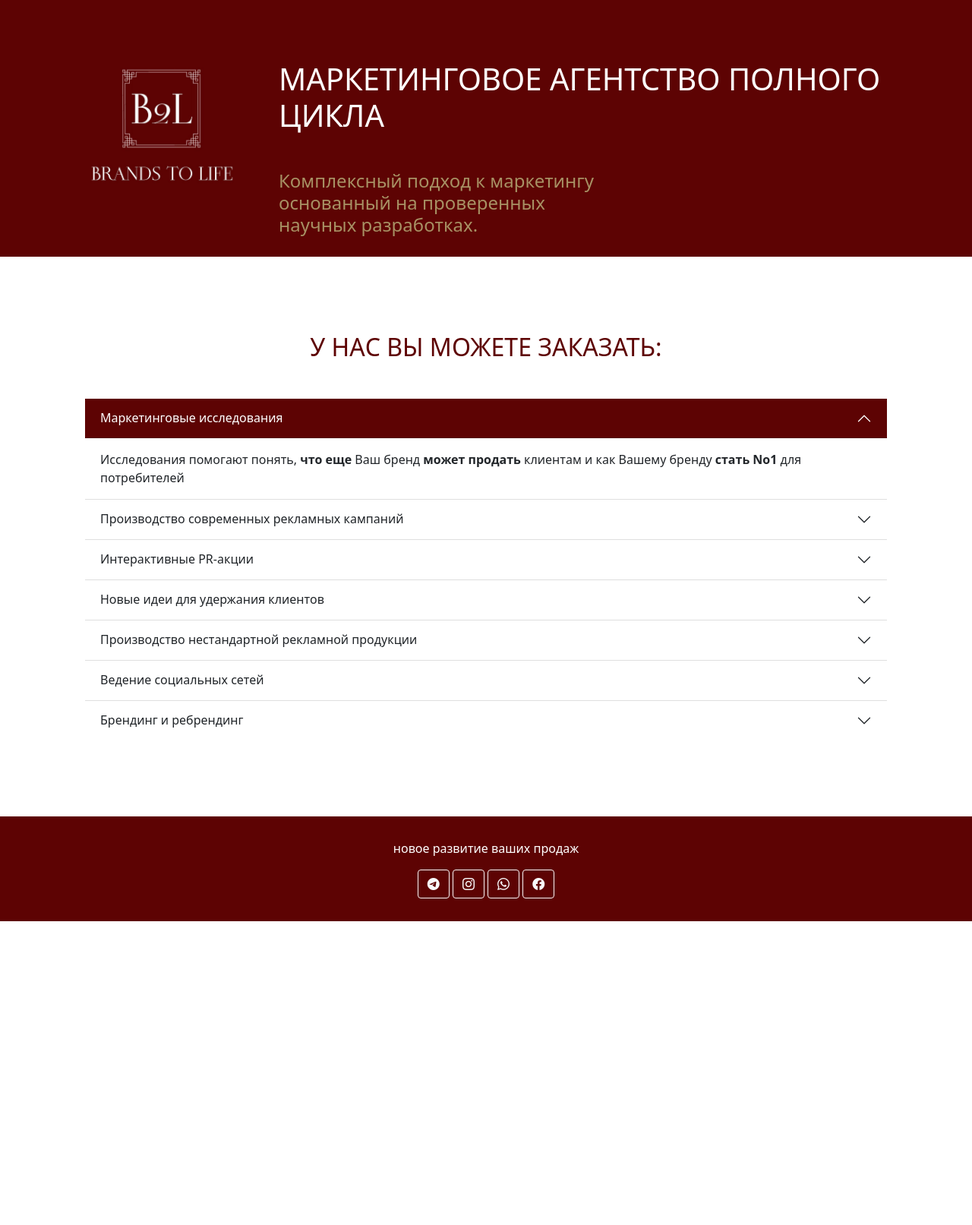
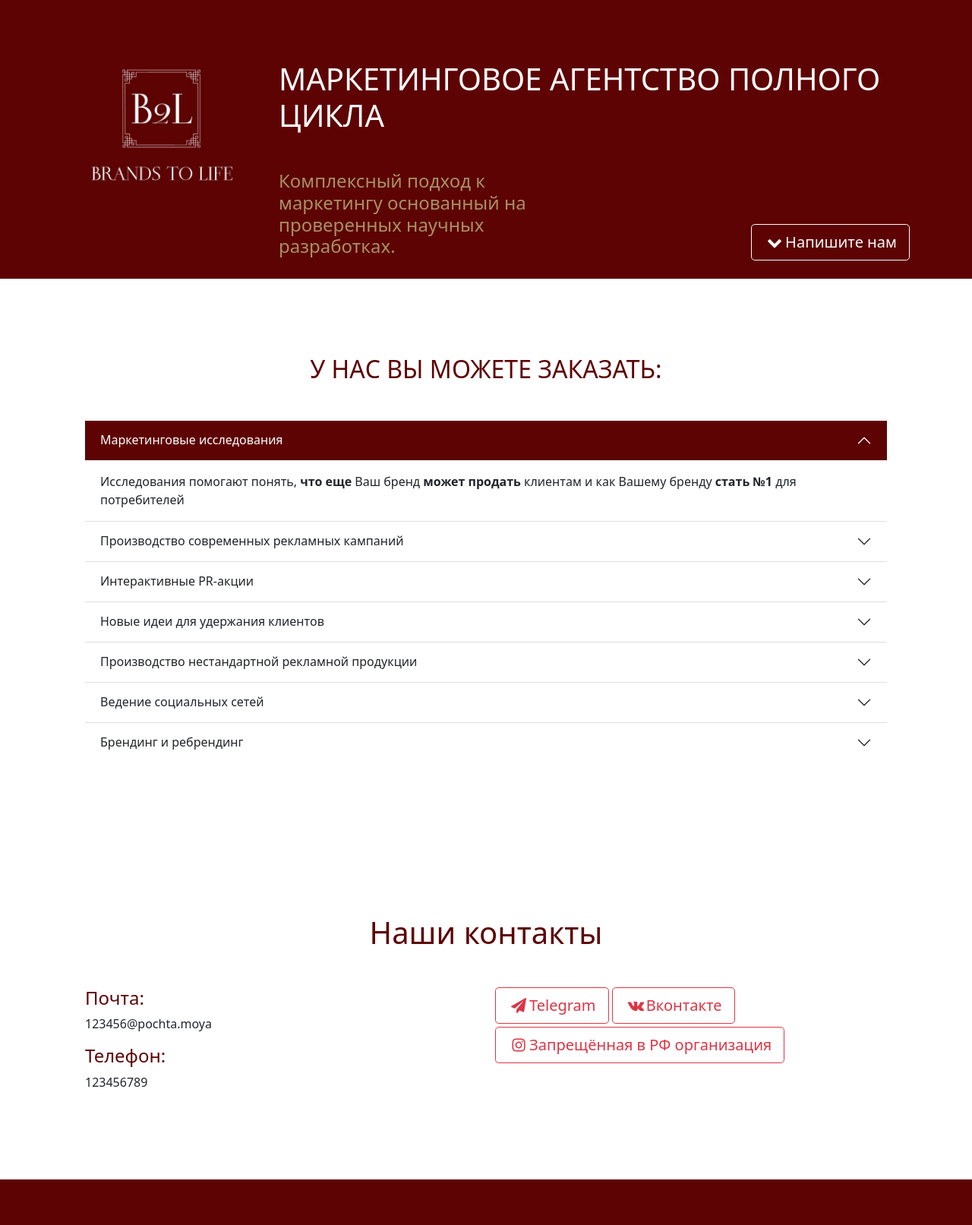
Before and after one commit to veter-v/B2L, a FastAPI app: page / in a window 1280 px wide. Shown: the whole page at 76% size. Before the commit the page ends 1213 px from the top, so only its background shows below. Run offline with FastAPI, Linux system fonts and the light colour scheme.

Commit message:
Changed icons + Added contacts

```diff
--- /dev/null
+++ b/static/css/fontello.css
@@ -0,0 +1,87 @@
+@font-face {
+  font-family: 'fontello';
+  src: url('../font/fontello.eot?42172333');
+  src: url('../font/fontello.eot?42172333#iefix') format('embedded-opentype'),
+       url('../font/fontello.woff2?42172333') format('woff2'),
+       url('../font/fontello.woff?42172333') format('woff'),
+       url('../font/fontello.ttf?42172333') format('truetype'),
+       url('../font/fontello.svg?42172333#fontello') format('svg');
+  font-weight: normal;
+  font-style: normal;
+}
+/* Chrome hack: SVG is rendered more smooth in Windozze. 100% magic, uncomment if you need it. */
+/* Note, that will break hinting! In other OS-es font will be not as sharp as it could be */
+/*
+@media screen and (-webkit-min-device-pixel-ratio:0) {
+  @font-face {
+    font-family: 'fontello';
+    src: url('../font/fontello.svg?42172333#fontello') format('svg');
+  }
+}
+*/
+
+ [class^="icon-"]:before, [class*=" icon-"]:before {
+  font-family: "fontello";
+  font-style: normal;
+  font-weight: normal;
+  speak: never;
+
+  display: inline-block;
+  text-decoration: inherit;
+  width: 1em;
+  margin-right: .2em;
+  text-align: center;
+  /* opacity: .8; */
+
+  /* For safety - reset parent styles, that can break glyph codes*/
+  font-variant: normal;
+  text-transform: none;
+
+  /* fix buttons height, for twitter bootstrap */
+  line-height: 1em;
+
+  /* Animation center compensation - margins should be symmetric */
+  /* remove if not needed */
+  margin-left: .2em;
+
+  /* you can be more comfortable with increased icons size */
+  /* font-size: 120%; */
+
+  /* Font smoothing. That was taken from TWBS */
+  -webkit-font-smoothing: antialiased;
+  -moz-osx-font-smoothing: grayscale;
+
+  /* Uncomment for 3D effect */
+  /* text-shadow: 1px 1px 1px rgba(127, 127, 127, 0.3); */
+}
+
+.icon-phone:before { content: '\e800'; } /* '' */
+.icon-location:before { content: '\e801'; } /* '' */
+.icon-heart:before { content: '\e802'; } /* '' */
+.icon-upload-cloud-outline:before { content: '\e803'; } /* '' */
+.icon-chart-bar:before { content: '\e804'; } /* '' */
+.icon-help:before { content: '\e805'; } /* '' */
+.icon-thumbs-up:before { content: '\e806'; } /* '' */
+.icon-group:before { content: '\e807'; } /* '' */
+.icon-down-open:before { content: '\e808'; } /* '' */
+.icon-left-open:before { content: '\e809'; } /* '' */
+.icon-right-open:before { content: '\e80a'; } /* '' */
+.icon-up-open:before { content: '\e80b'; } /* '' */
+.icon-down-dir:before { content: '\e80c'; } /* '' */
+.icon-up-dir:before { content: '\e80d'; } /* '' */
+.icon-left-dir:before { content: '\e80e'; } /* '' */
+.icon-right-dir:before { content: '\e80f'; } /* '' */
+.icon-twitter:before { content: '\f099'; } /* '' */
+.icon-facebook:before { content: '\f09a'; } /* '' */
+.icon-github-circled:before { content: '\f09b'; } /* '' */
+.icon-list-numbered:before { content: '\f0cb'; } /* '' */
+.icon-mail-alt:before { content: '\f0e0'; } /* '' */
+.icon-mobile:before { content: '\f10b'; } /* '' */
+.icon-code:before { content: '\f121'; } /* '' */
+.icon-rouble:before { content: '\f158'; } /* '' */
+.icon-youtube-play:before { content: '\f16a'; } /* '' */
+.icon-instagram:before { content: '\f16d'; } /* '' */
+.icon-vkontakte:before { content: '\f189'; } /* '' */
+.icon-file-video:before { content: '\f1c8'; } /* '' */
+.icon-paper-plane:before { content: '\f1d8'; } /* '' */
+.icon-chart-line:before { content: '\f201'; } /* '' */
--- a/templates/index.html
+++ b/templates/index.html
@@ -7,6 +7,8 @@
     <link rel="stylesheet" href="{{ url_for('static', path='/css/style.css') }}">
     <link rel="stylesheet" href="{{ url_for('static', path='/css/bootstrap-icons.css') }}">
     <link rel="icon" href="{{ url_for('static', path='/img/favicon1.ico') }}" type="image/x-icon">
+    <link rel="stylesheet" href="{{ url_for('static', path='/css/fontello.css') }}">
+                                    <!--  ../static/css/fontello.css  -->
     <title>Brands to Life</title>
 </head>
 
@@ -20,16 +22,22 @@
             </div>
             <div class="col-xl-9">
                 <h1 class="text-white text-xl-start text-center mb-5">МАРКЕТИНГОВОЕ АГЕНТСТВО ПОЛНОГО ЦИКЛА</h1>
-                <div class="col-xl-6 text-xl-start text-center">
+                <div class="row">
+
+                <div class="col-xl-6 col-9">
                     <h4 class="color2">Комплексный подход к маркетингу основанный на проверенных научных
                         разработках.</h4>
+                </div>
+                <div class="col-xl-6 col-3 text-end align-self-end">
+                    <a href="#contacts" class="btn btn-outline-light btn-lg mb-1"><i class="icon-down-open"></i>Напишите нам</a>
+                </div>
                 </div>
             </div>
         </div>
     </div>
 </header>
 
-<section class="v-orderlist">
+<section class="orderlist">
     <div class="container">
         <div class="row">
             <div class="col-12">
@@ -48,7 +56,7 @@
                              aria-labelledby="heading_1" data-bs-parent="#accordion_1">
                             <div class="accordion-body">
                                 Исследования помогают понять, <b>что еще</b> Ваш бренд <b>может продать</b> клиентам и
-                                как Вашему бренду <b>стать No1</b> для потребителей
+                                как Вашему бренду <b>стать №1</b> для потребителей
                             </div>
                         </div>
                     </div>
@@ -154,30 +162,50 @@
                             </div>
                         </div>
                     </div>
-                    <!--Конец последнего элемента в первом аккардионе-->
+                    <!--Конец последнего элемента в первом аккордеоне-->
                 </div>
-                <!-- Конец 1 аккордиона -->
+                <!-- Конец 1 аккордеона -->
             </div>
         </div>
     </div>
 </section>
-
-<footer>
+<section id="contacts">
     <div class="container">
         <div class="row">
             <div class="col-12 text-center">
-                <p class="text-white">новое развитие ваших продаж </p>
-                <a href="#" target="_blank" class="btn v-btn btn-outline-light"><i class="bi bi-telegram"
-                                                                                   aria-label="telegram"></i></a>
-                <a href="#" target="_blank" class="btn v-btn btn-outline-light"><i class="bi bi-instagram"
-                                                                                   aria-label="instagram"></i></a>
-                <a href="#" target="_blank" class="btn v-btn btn-outline-light"><i class="bi bi-whatsapp"
-                                                                                   aria-label="whatsapp"></i></a>
-                <a href="#" target="_blank" class="btn v-btn btn-outline-light"><i class="bi bi-facebook"
-                                                                                   aria-label="facebook"></i></a>
+                <h1 class="color1 mb-5">Наши контакты</h1>
+            </div>
+            <div class="col-xl-6">
+                <h4 class="color1">Почта:</h4>
+                <p>123456@pochta.moya</p>
+                <h4 class="color1">Телефон:</h4>
+                <p>123456789</p>
+            </div>
+            <div class="col-xl-6">
+                <a href="#" target="_blank" class="btn btn-outline-danger btn-lg mb-1"><i class="icon-paper-plane"></i>Telegram</a>
+                <a href="#" target="_blank" class="btn btn-outline-danger btn-lg mb-1"><i class="icon-vkontakte"></i>Вконтакте</a>
+                <br>
+                <a href="#" target="_blank" class="btn btn-outline-danger btn-lg mb-1"><i class="icon-instagram"></i>Запрещённая в РФ организация</a>
             </div>
         </div>
     </div>
+</section>
+<footer>
+<!--    <div class="container">-->
+<!--        <div class="row">-->
+<!--            <div class="col-12 text-center">-->
+<!--                <p class="text-white">новое развитие ваших продаж </p>-->
+<!--                <a href="#" target="_blank" class="btn v-btn btn-outline-light"><i class="bi bi-telegram"-->
+<!--                                                                                   aria-label="telegram"></i></a>-->
+<!--                <a href="#" target="_blank" class="btn v-btn btn-outline-light"><i class="bi bi-instagram"-->
+<!--                                                                                   aria-label="instagram"></i></a>-->
+<!--                <a href="#" target="_blank" class="btn v-btn btn-outline-light"><i class="bi bi-whatsapp"-->
+<!--                                                                                   aria-label="whatsapp"></i></a>-->
+<!--                <a href="#" target="_blank" class="btn v-btn btn-outline-light"><i class="bi bi-facebook"-->
+<!--                                                                                   aria-label="facebook"></i></a>-->
+<!--            </div>-->
+<!--        </div>-->
+<!--    </div>-->
 </footer>
 </body>
 
```
Also changed, not shown: static/font/bootstrap-icons.woff (deleted), static/font/bootstrap-icons.woff2 (deleted), static/font/fontello.ttf (added), static/font/fontello.woff (added), static/font/fontello.woff2 (added), 2 other files.
